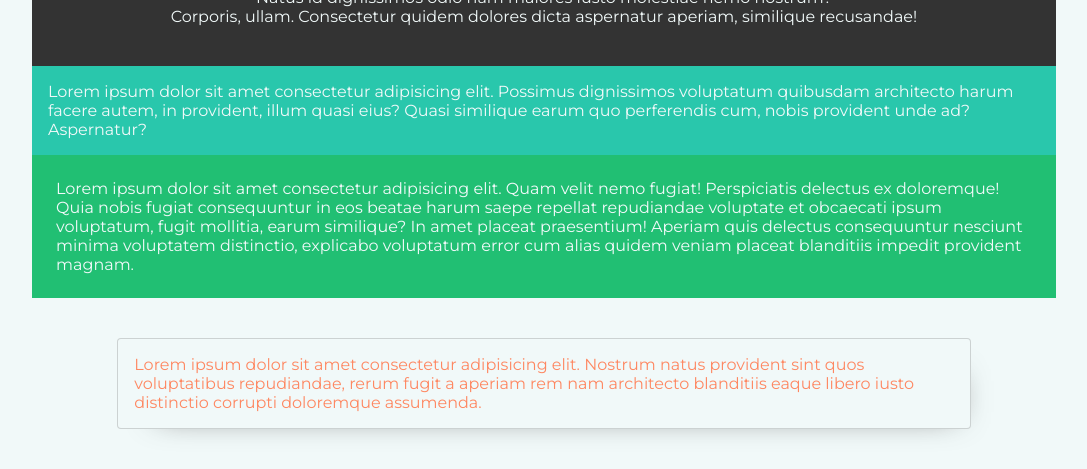
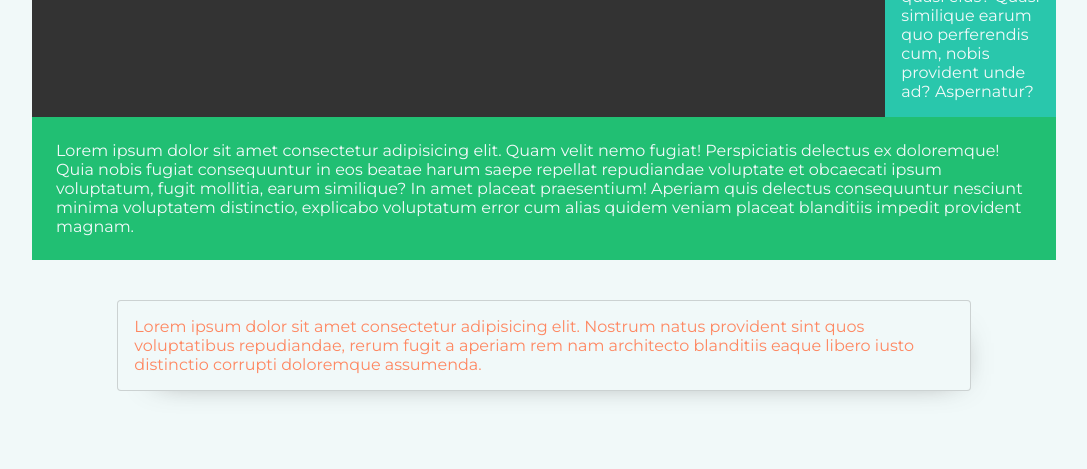
Before and after one commit to sammyl720/custom-stylesheets, a plain HTML site: page index.html in a window 1280 px wide. Shown: the part 752-1221 px from the top of the page, without its empty margins (96-1183 px from the left). After the commit the page ends 1183 px from the top, so only its background shows below. Drawn offline with Linux system fonts and the light colour scheme.

Commit message:
mobile friendly

```diff
--- a/css/styles.scss
+++ b/css/styles.scss
@@ -8,7 +8,7 @@ $danger: #ce0f3d;
 $dark: #333333;
 $light: #f1f9f9;
 // sizes
-$smartphone: 400pc;
+$smartphone: 400pt;
 * {
     margin: 0;
     padding: 0;
@@ -96,7 +96,7 @@ $offset) {
 
 @mixin sizing-small-screen($size,
 $offset) {
-    @media screen and (max-width: 399pc) {
+    @media screen and (max-width: 399pt) {
         grid-column: ($offset+1)slash()($size+1+$offset);
     }
 }
```
Also changed, not shown: css/styles.css.
